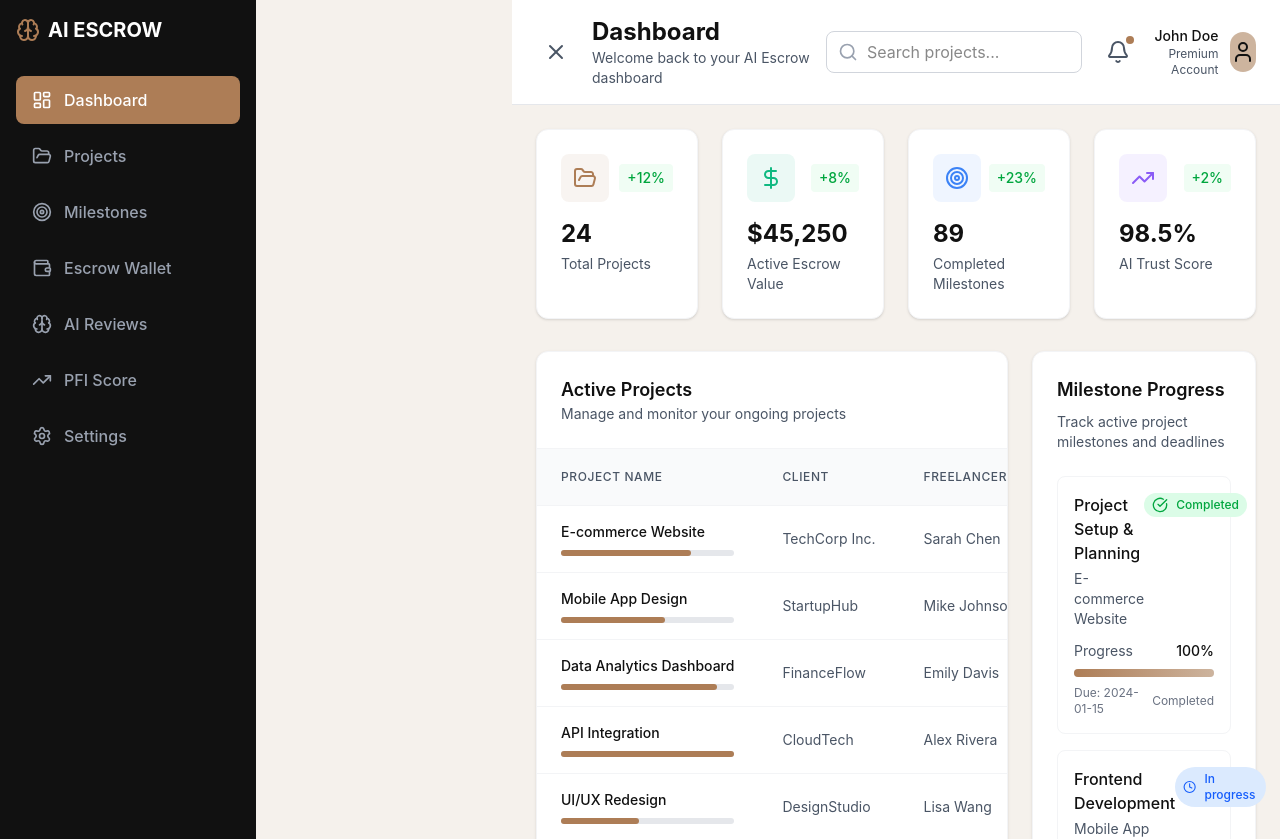
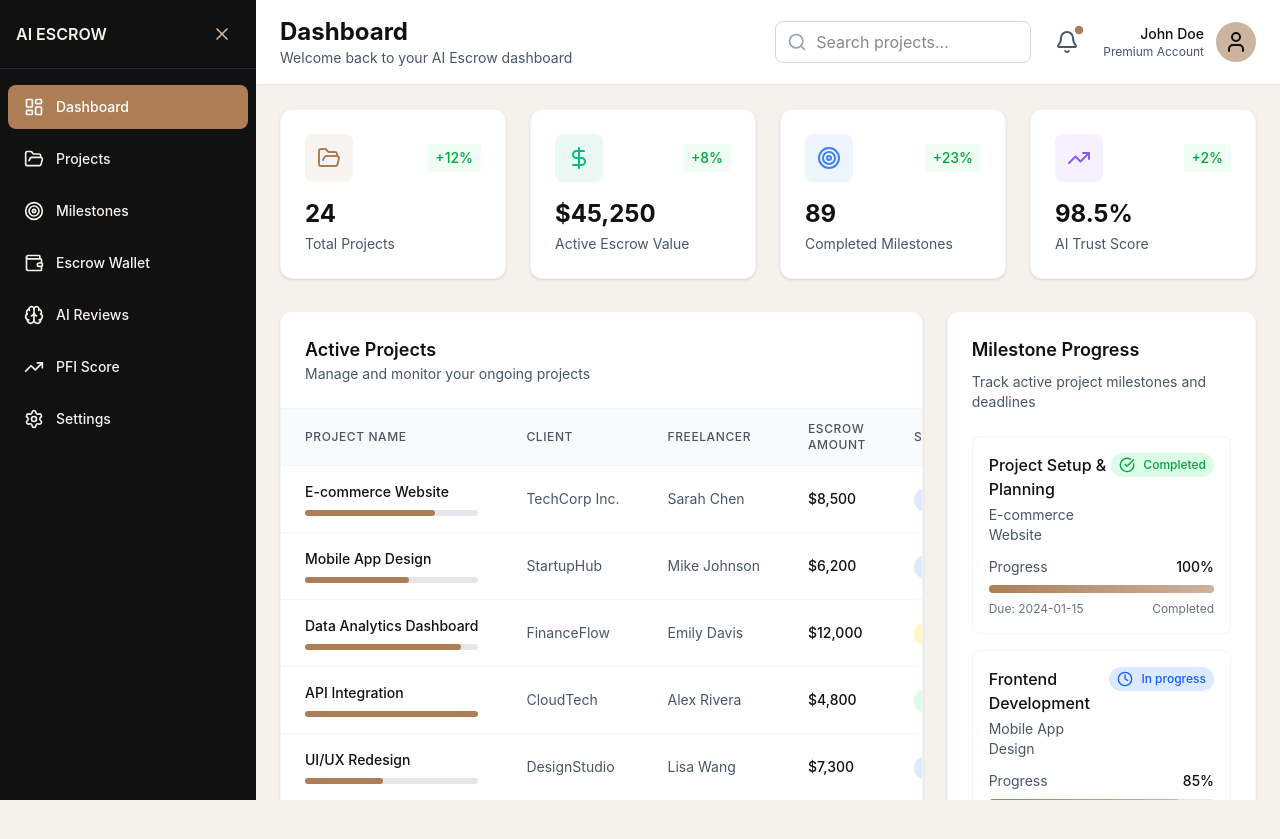
Before and after one commit to justtdhruvv/ai-freelance-escrow-agent, a Next.js app in the folder frontend/: page / in a window 1280 px wide. Shown: the top 839 px of the page. After the commit the page ends 800 px from the top, so only its background shows below. Built offline with nearby package versions, Linux system fonts and the light colour scheme.

Commit message:
feat: Refactor Header and Sidebar components for improved responsiveness and UI consistency

```diff
--- a/frontend/app/components/Header.tsx
+++ b/frontend/app/components/Header.tsx
@@ -1,38 +1,23 @@
 'use client'
 
 import { motion } from 'framer-motion'
-import { Search, Bell, User, Menu, X } from 'lucide-react'
+import { Search, Bell, User } from 'lucide-react'
 
 interface HeaderProps {
-  sidebarOpen: boolean
-  toggleSidebar: () => void
   isMobile: boolean
 }
 
-export default function Header({ sidebarOpen, toggleSidebar, isMobile }: HeaderProps) {
+export default function Header({ isMobile }: HeaderProps) {
   return (
     <motion.header
-      className="bg-white border-b border-gray-200 px-6 py-4"
+      className="flex items-center justify-between px-6 py-4 bg-white border-b border-gray-200"
       initial={{ opacity: 0, y: -20 }}
       animate={{ opacity: 1, y: 0 }}
       transition={{ duration: 0.5, delay: 0.2 }}
     >
-      <div className="flex items-center justify-between">
+      {/* Left Section */}
       <div className="flex items-center gap-4">
-          {/* Toggle Button */}
-          <motion.button
-            onClick={toggleSidebar}
-            className="p-2 text-gray-600 hover:text-[#111111] hover:bg-gray-100 rounded-lg transition-all duration-200"
-            whileHover={{ scale: 1.1 }}
-            whileTap={{ scale: 0.9 }}
-          >
-            {sidebarOpen ? (
-              <X className="w-6 h-6" />
-            ) : (
-              <Menu className="w-6 h-6" />
-            )}
-          </motion.button>
-
+        {/* Page Title */}
         <motion.div
           initial={{ opacity: 0, x: -20 }}
           animate={{ opacity: 1, x: 0 }}
@@ -43,6 +28,7 @@ export default function Header({ sidebarOpen, toggleSidebar, isMobile }: HeaderP
         </motion.div>
       </div>
 
+      {/* Right Section */}
       <motion.div
         className="flex items-center gap-4"
         initial={{ opacity: 0, x: 20 }}
@@ -95,7 +81,6 @@ export default function Header({ sidebarOpen, toggleSidebar, isMobile }: HeaderP
           </motion.div>
         </div>
       </motion.div>
-      </div>
     </motion.header>
   )
 }
--- a/frontend/app/components/Sidebar.tsx
+++ b/frontend/app/components/Sidebar.tsx
@@ -1,6 +1,5 @@
 'use client'
 
-import { motion } from 'framer-motion'
 import {
   LayoutDashboard,
   FolderOpen,
@@ -8,7 +7,9 @@ import {
   Wallet,
   Brain,
   TrendingUp,
-  Settings
+  Settings,
+  Menu,
+  X
 } from 'lucide-react'
 
 const menuItems = [
@@ -22,73 +23,62 @@ const menuItems = [
 ]
 
 interface SidebarProps {
-  isOpen: boolean
+  collapsed: boolean
+  toggleSidebar: () => void
   isMobile: boolean
 }
 
-export default function Sidebar({ isOpen, isMobile }: SidebarProps) {
+export default function Sidebar({ collapsed, toggleSidebar, isMobile }: SidebarProps) {
   return (
-    <motion.div
-      className={`bg-[#111111] min-h-screen p-4 ${
-        isMobile
-          ? 'fixed left-0 top-0 h-full z-40'
-          : 'relative'
-      }`}
-      initial={isMobile ? { x: -300 } : { width: isOpen ? 256 : 80 }}
-      animate={isMobile
-        ? { x: isOpen ? 0 : -300 }
-        : { width: isOpen ? 256 : 80 }
-      }
-      transition={{ duration: 0.3, ease: "easeInOut" }}
+    <div
+      className={`bg-[#111111] h-screen overflow-hidden transition-[width] duration-200 ${
+        isMobile ? 'hidden' : ''
+      } ${collapsed ? "w-16" : "w-64"}`}
     >
-      {/* Logo Section */}
-      <motion.div
-        className="mb-8"
-        initial={{ opacity: 0 }}
-        animate={{ opacity: 1 }}
-        transition={{ duration: 0.3, delay: 0.1 }}
-      >
-        <div className="flex items-center gap-2">
-          <Brain className="w-6 h-6 text-[#AD7D56] flex-shrink-0" />
-          <motion.h1
-            className="text-white text-xl font-bold overflow-hidden whitespace-nowrap"
-            initial={{ width: isOpen ? 'auto' : 0, opacity: isOpen ? 1 : 0 }}
-            animate={{ width: isOpen ? 'auto' : 0, opacity: isOpen ? 1 : 0 }}
-            transition={{ duration: 0.2 }}
-          >
-            <span className={`${!isOpen && 'hidden'}`}>AI ESCROW</span>
-          </motion.h1>
-        </div>
-      </motion.div>
+      {/* Sidebar Header */}
+      <div className={`flex items-center ${
+        collapsed ? 'justify-center' : 'justify-between'
+      } px-4 py-4 border-b border-gray-800`}>
+        {/* Logo */}
+        {!collapsed && (
+          <span className="text-[#F5F1EC] font-semibold">AI ESCROW</span>
+        )}
+
+        {/* Toggle Button */}
+        <button
+          onClick={toggleSidebar}
+          className="p-2 rounded-md hover:bg-[#AD7D56]/20 transition-colors"
+        >
+          {collapsed ? (
+            <Menu className="w-5 h-5 text-[#CDB49E]" />
+          ) : (
+            <X className="w-5 h-5 text-[#CDB49E]" />
+          )}
+        </button>
+      </div>
 
       {/* Navigation Menu */}
-      <nav className="space-y-2">
+      <nav className="px-2 py-4 space-y-2">
         {menuItems.map((item, index) => (
-          <motion.button
+          <button
             key={index}
-            className={`w-full flex items-center gap-3 px-4 py-3 rounded-lg transition-all duration-200 ${
+            className={`w-full flex items-center ${
+              collapsed ? 'justify-center px-2' : 'gap-3 px-4'
+            } py-3 rounded-lg transition-colors duration-200 ${
               item.active
                 ? 'bg-[#AD7D56] text-white'
-                : 'text-gray-400 hover:text-white hover:bg-gray-800'
+                : 'text-[#F5F1EC] hover:bg-gray-800'
             }`}
-            initial={{ x: -50, opacity: 0 }}
-            animate={{ x: 0, opacity: 1 }}
-            transition={{ duration: 0.3, delay: 0.1 + index * 0.05 }}
-            whileHover={{ scale: 1.02, x: 5 }}
-            whileTap={{ scale: 0.98 }}
           >
             <item.icon className="w-5 h-5 flex-shrink-0" />
-            <motion.span
-              className="font-medium overflow-hidden whitespace-nowrap"
-              initial={{ width: isOpen ? 'auto' : 0, opacity: isOpen ? 1 : 0 }}
-              animate={{ width: isOpen ? 'auto' : 0, opacity: isOpen ? 1 : 0 }}
-              transition={{ duration: 0.2, delay: 0.1 }}
-            >
-              <span className={`${!isOpen && 'hidden'}`}>{item.label}</span>
-            </motion.span>
-          </motion.button>
+            {!collapsed && (
+              <span className="font-medium text-sm whitespace-nowrap">
+                {item.label}
+              </span>
+            )}
+          </button>
         ))}
       </nav>
-    </motion.div>
+    </div>
   )
 }
--- a/frontend/app/page.tsx
+++ b/frontend/app/page.tsx
@@ -1,7 +1,6 @@
 'use client'
 
 import { useState, useEffect } from 'react'
-import { motion } from 'framer-motion'
 import Sidebar from './components/Sidebar'
 import Header from './components/Header'
 import StatsCards from './components/StatsCards'
@@ -10,7 +9,7 @@ import MilestoneProgress from './components/MilestoneProgress'
 import EscrowAnalytics from './components/EscrowAnalytics'
 
 export default function Dashboard() {
-  const [sidebarOpen, setSidebarOpen] = useState(true)
+  const [sidebarCollapsed, setSidebarCollapsed] = useState(false)
   const [isMobile, setIsMobile] = useState(false)
 
   // Handle responsive behavior
@@ -18,11 +17,9 @@ export default function Dashboard() {
     const handleResize = () => {
       const mobile = window.innerWidth < 768
       setIsMobile(mobile)
-      // Auto-close sidebar on mobile
+      // Auto-collapse sidebar on mobile
       if (mobile) {
-        setSidebarOpen(false)
-      } else {
-        setSidebarOpen(true)
+        setSidebarCollapsed(true)
       }
     }
 
@@ -32,56 +29,27 @@ export default function Dashboard() {
   }, [])
 
   return (
-    <div className="min-h-screen bg-[#F5F1EC]">
-      <div className="flex relative">
-        {/* Sidebar - Fixed Position */}
-        <Sidebar isOpen={sidebarOpen} isMobile={isMobile} />
+    <div className="flex h-screen w-full bg-[#F5F1EC]">
+      {/* Sidebar */}
+      <Sidebar
+        collapsed={sidebarCollapsed}
+        toggleSidebar={() => setSidebarCollapsed(!sidebarCollapsed)}
+        isMobile={isMobile}
+      />
 
-        {/* Mobile Overlay */}
-        {isMobile && sidebarOpen && (
-          <motion.div
-            className="fixed inset-0 bg-black bg-opacity-50 z-30"
-            initial={{ opacity: 0 }}
-            animate={{ opacity: 1 }}
-            exit={{ opacity: 0 }}
-            onClick={() => setSidebarOpen(false)}
-          />
-        )}
+      {/* Main Content Area */}
+      <div className="flex flex-col flex-1 bg-[#F5F1EC]">
+        {/* Header */}
+        <Header isMobile={isMobile} />
 
-        {/* Main Content */}
-        <div className={`flex-1 transition-all duration-300 ease-in-out ${
-          isMobile ? 'ml-0' : (sidebarOpen ? 'ml-64' : 'ml-16')
-        }`}>
-          {/* Header */}
-          <Header
-            sidebarOpen={sidebarOpen}
-            toggleSidebar={() => setSidebarOpen(!sidebarOpen)}
-            isMobile={isMobile}
-          />
-
-          {/* Dashboard Content */}
-          <motion.main
-            className="p-6"
-            initial={{ opacity: 0 }}
-            animate={{ opacity: 1 }}
-            transition={{ duration: 0.6 }}
-          >
+        {/* Dashboard Content */}
+        <main className="flex-1 p-6 overflow-y-auto">
+          <div className="space-y-6">
             {/* Statistics Cards */}
-            <motion.div
-              initial={{ opacity: 0, y: 20 }}
-              animate={{ opacity: 1, y: 0 }}
-              transition={{ duration: 0.5, delay: 0.1 }}
-            >
-              <StatsCards />
-            </motion.div>
+            <StatsCards />
 
             {/* Main Grid Layout */}
-            <motion.div
-              className="grid grid-cols-1 lg:grid-cols-3 gap-6"
-              initial={{ opacity: 0, y: 20 }}
-              animate={{ opacity: 1, y: 0 }}
-              transition={{ duration: 0.5, delay: 0.2 }}
-            >
+            <div className="grid grid-cols-1 lg:grid-cols-3 gap-6">
               {/* Projects Table - Takes 2 columns */}
               <div className="lg:col-span-2">
                 <ProjectsTable />
@@ -91,18 +59,12 @@ export default function Dashboard() {
               <div>
                 <MilestoneProgress />
               </div>
-            </motion.div>
+            </div>
 
             {/* Escrow Analytics Section */}
-            <motion.div
-              initial={{ opacity: 0, y: 20 }}
-              animate={{ opacity: 1, y: 0 }}
-              transition={{ duration: 0.5, delay: 0.3 }}
-            >
-              <EscrowAnalytics />
-            </motion.div>
-          </motion.main>
-        </div>
+            <EscrowAnalytics />
+          </div>
+        </main>
       </div>
     </div>
   )
```
Lines whose indentation alone changed are shown as unchanged.
